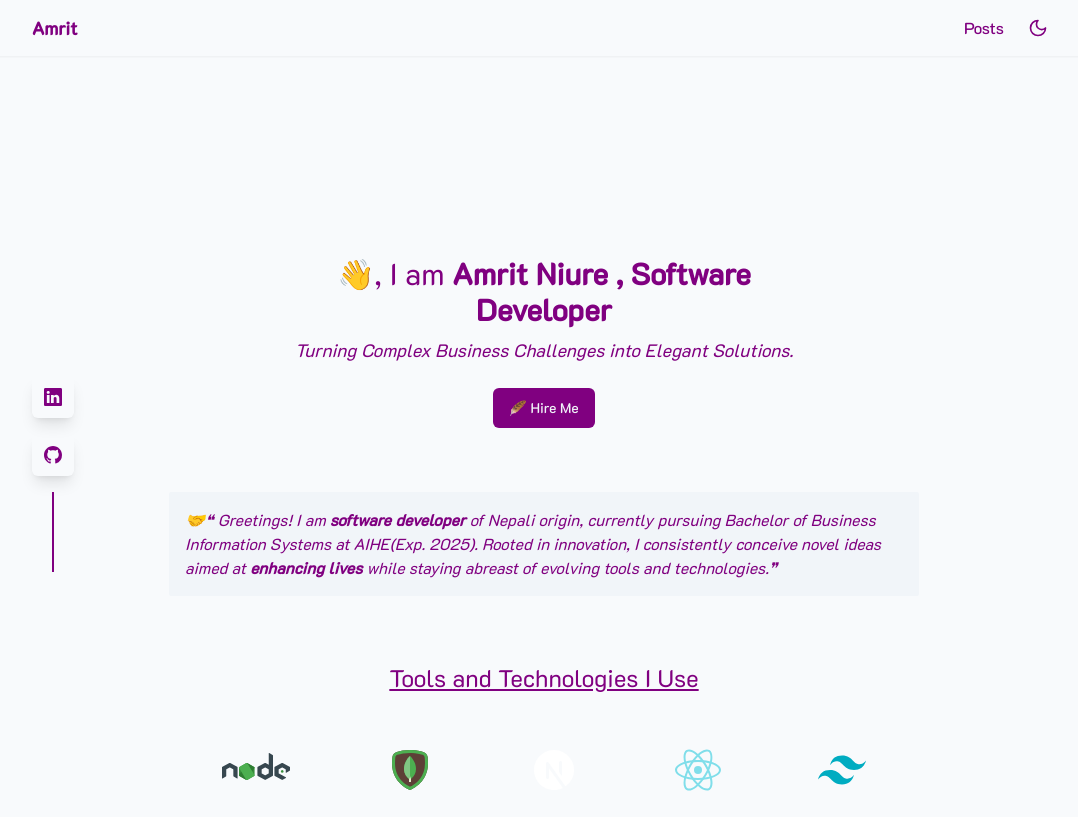
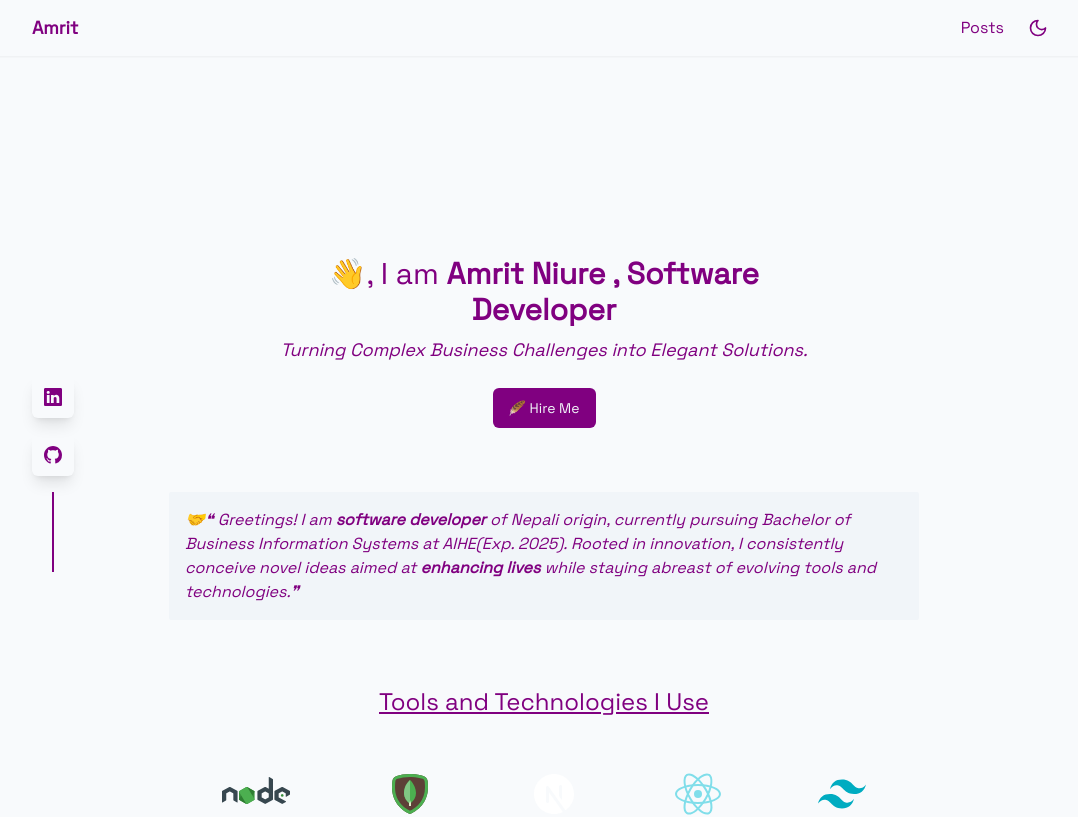
Before and after one commit to amrit-niure/Niure, a Next.js app: page / in a window 1280 px wide. Shown: the top 817 px of the page, without its empty margins (96-1174 px from the left). Built offline with nearby package versions, Linux system fonts and the light colour scheme.

Commit message:
minor change

```diff
--- a/src/app/layout.tsx
+++ b/src/app/layout.tsx
@@ -3,10 +3,11 @@ import './globals.css'
 import type { Metadata } from 'next'
 import Footer from '@/components/Footer'
 import Providers from '@/app/providers'
-import {Poppins,K2D} from 'next/font/google'
+import {Poppins,K2D,Space_Grotesk} from 'next/font/google'
 interface LandingProps {}
 const k2d = K2D({subsets: ['latin'], weight: '500'})
 const poppins = Poppins({subsets: ["latin"], weight: '400'})
+const space_grotesk = Space_Grotesk({subsets: ["latin"], weight: '400'})
 
 export const metadata: Metadata = {
   title: 'Create Next App',
@@ -20,7 +21,7 @@ export default function RootLayout({
 }) {
   return (
     <html lang="en" className=''>
-      <body className={`${k2d.className} dark:bg-slate-900`}>
+      <body className={`${space_grotesk.className} dark:bg-slate-900`}>
         <Providers>
         <Navbar />
         <div className='bg-slate-50 dark:bg-slate-900  transition-all ease-in-out duration-200 '>
--- a/src/components/Landing.tsx
+++ b/src/components/Landing.tsx
@@ -1,6 +1,5 @@
 import { FC } from "react";
 import Button from "./Button";
-import { K2D } from "next/font/google";
 import Image from "next/image";
 import {
   Docker,
@@ -16,11 +15,10 @@ import {
 import { Tooltip } from "@mui/material";
 
 interface LandingProps {}
-const k2d = K2D({ subsets: ["latin"], weight: "400" });
 const Landing: FC<LandingProps> = ({}) => {
   return (
     <div
-      className={`px-4 flex gap-16 flex-col items-center  justify-center pt-[15vh]  md:pt-[25vh] ${k2d.className}`}
+      className={`px-4 flex gap-16 flex-col items-center  justify-center pt-[15vh]  md:pt-[25vh]`}
     >
       <div className="flex gap-2 flex-col items-center justify-center">
         <h1 className="text-3xl text-center ">
```
